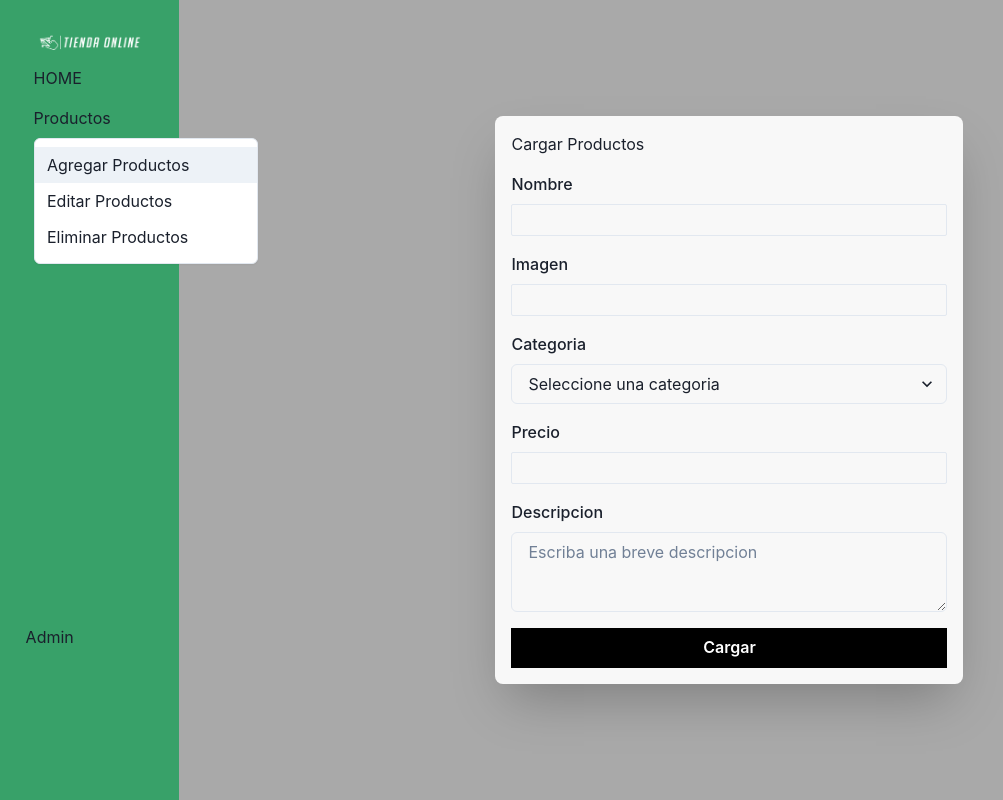
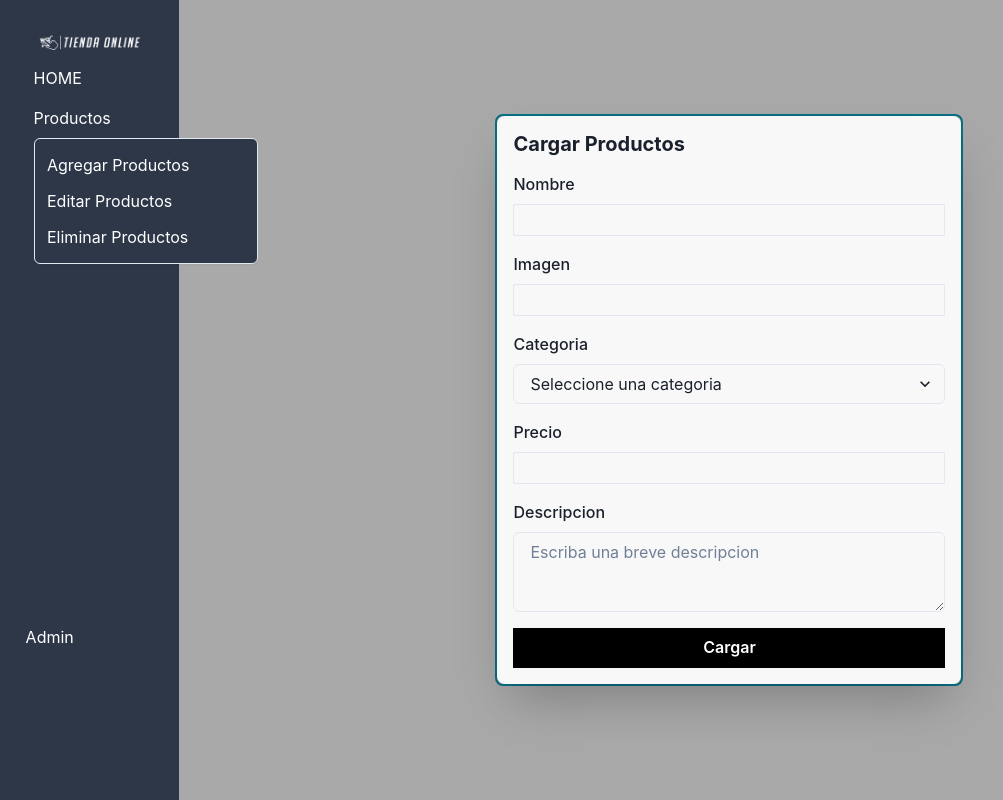
Before and after one commit to BernabeSuarez/Admin-Dashboard-Tienda, a React (Vite) app: page /products in a window 1280 px wide. Both pictures are taken after a click on the button "Productos". Shown: the whole page, without its empty margins (0-1003 px from the left). Built offline with nearby package versions, Linux system fonts and the light colour scheme.

Commit message:
Add colors theme

```diff
--- a/src/App.jsx
+++ b/src/App.jsx
@@ -18,7 +18,7 @@ function App() {
         <BrowserRouter>
           <Flex flexDirection="row">
             <Sidebar />
-            <Flex p={2} bg="darkgray" w="100%">
+            <Flex p={2} bg="darkgrey" w="100%">
               <Routes>
                 <Route path="/" element={<Home />} />
                 <Route path="/products" element={<Products />} />
--- a/src/components/Sidebar.jsx
+++ b/src/components/Sidebar.jsx
@@ -8,15 +8,16 @@ export default function Sidebar() {
     <Flex
       w="200px"
       h="100vh"
-      bg="green.500"
+      bg="pallete.gray.300"
       p="2%"
+      color="white"
       flexDirection="column"
       justifyContent="space-between"
     >
       <Image src="public/img/logoTienda.png" />
       <Box
         p={2}
-        _hover={{ bg: "black", color: "white" }}
+        _hover={{ bg: "pallete.cyan.300", color: "white" }}
         transition="all 0.2s"
         borderRadius={8}
       >
@@ -24,21 +25,33 @@ export default function Sidebar() {
       </Box>
       <Box
         p={2}
-        _hover={{ bg: "black", color: "white" }}
+        _hover={{ bg: "#086F83", color: "white" }}
         transition="all 0.2s"
         borderRadius={8}
       >
         <Menu>
           <MenuButton>Productos</MenuButton>
           <Portal>
-            <MenuList>
-              <MenuItem>
+            <MenuList bg="pallete.gray.300">
+              <MenuItem
+                bg="pallete.gray.300"
+                color="white"
+                _hover={{ bg: "#086F83", color: "white" }}
+              >
                 <Link to="/Products">Agregar Productos</Link>
               </MenuItem>
-              <MenuItem>
+              <MenuItem
+                bg="pallete.gray.300"
+                color="white"
+                _hover={{ bg: "#086F83", color: "white" }}
+              >
                 <Link to="/Products">Editar Productos</Link>
               </MenuItem>
-              <MenuItem>
+              <MenuItem
+                bg="pallete.gray.300"
+                color="white"
+                _hover={{ bg: "#086F83", color: "white" }}
+              >
                 <Link to="/Products">Eliminar Productos</Link>
               </MenuItem>
             </MenuList>
@@ -47,21 +60,33 @@ export default function Sidebar() {
       </Box>
       <Box
         p={2}
-        _hover={{ bg: "black", color: "white" }}
+        _hover={{ bg: "#086F83", color: "white" }}
         transition="all 0.2s"
         borderRadius={8}
       >
         <Menu>
           <MenuButton>Usuarios</MenuButton>
           <Portal>
-            <MenuList>
-              <MenuItem>
+            <MenuList bg="pallete.gray.300">
+              <MenuItem
+                bg="pallete.gray.300"
+                color="white"
+                _hover={{ bg: "#086F83", color: "white" }}
+              >
                 <Link to="/users">Agregar Usuarios</Link>
               </MenuItem>
-              <MenuItem>
+              <MenuItem
+                bg="pallete.gray.300"
+                color="white"
+                _hover={{ bg: "#086F83", color: "white" }}
+              >
                 <Link to="/users">Editar Usuarios</Link>
               </MenuItem>
-              <MenuItem>
+              <MenuItem
+                bg="pallete.gray.300"
+                color="white"
+                _hover={{ bg: "#086F83", color: "white" }}
+              >
                 <Link to="/users">Eliminar Usuarios</Link>
               </MenuItem>
             </MenuList>
@@ -70,21 +95,33 @@ export default function Sidebar() {
       </Box>
       <Box
         p={2}
-        _hover={{ bg: "black", color: "white" }}
+        _hover={{ bg: "#086F83", color: "white" }}
         transition="all 0.2s"
         borderRadius={8}
       >
         <Menu>
           <MenuButton>Ordenes</MenuButton>
           <Portal>
-            <MenuList>
-              <MenuItem>
+            <MenuList bg="pallete.gray.300">
+              <MenuItem
+                bg="pallete.gray.300"
+                color="white"
+                _hover={{ bg: "#086F83", color: "white" }}
+              >
                 <Link to="/orders">Agregar Ordenes</Link>
               </MenuItem>
-              <MenuItem>
+              <MenuItem
+                bg="pallete.gray.300"
+                color="white"
+                _hover={{ bg: "#086F83", color: "white" }}
+              >
                 <Link to="/orders">Editar Ordenes</Link>
               </MenuItem>
-              <MenuItem>
+              <MenuItem
+                bg="pallete.gray.300"
+                color="white"
+                _hover={{ bg: "#086F83", color: "white" }}
+              >
                 <Link to="/orders">Eliminar Ordenes</Link>
               </MenuItem>
             </MenuList>
--- a/src/pages/Products.jsx
+++ b/src/pages/Products.jsx
@@ -7,10 +7,10 @@ import {
   FormControl,
   Input,
   FormLabel,
-  Text,
   Button,
   Textarea,
   Select,
+  Heading,
 } from "@chakra-ui/react";
 
 const url = "http://localhost:8080/product";
@@ -35,7 +35,12 @@ export default function Products() {
 
   return (
     <Flex w="full" alignItems="center" justifyContent="center">
-      <Box minW={{ base: "90%", md: "468px" }}>
+      <Box
+        minW={{ base: "90%", md: "468px" }}
+        border="2px"
+        borderColor="pallete.cyan.300"
+        borderRadius={8}
+      >
         <form
           onSubmit={(e) => {
             addProduct(e);
@@ -48,7 +53,9 @@ export default function Products() {
             boxShadow="2xl"
             borderRadius={8}
           >
-            <Text>Cargar Productos</Text>
+            <Heading as="h2" size="md">
+              Cargar Productos
+            </Heading>
             <FormControl>
               <FormLabel>Nombre</FormLabel>
               <Input
@@ -95,10 +102,10 @@ export default function Products() {
               borderRadius={0}
               type="submit"
               variant="solid"
-              bg="black"
-              color="white"
+              bg="pallete.black"
+              color="pallete.white"
               width="full"
-              _hover={{ bg: "gray.600" }}
+              _hover={{ bg: "pallete.cyan.300", color: "pallete.black" }}
             >
               Cargar
             </Button>
--- a/src/utils/theme.js
+++ b/src/utils/theme.js
@@ -1,4 +1,5 @@
 import { extendTheme } from '@chakra-ui/react'
+
 
 
 const config = {
@@ -6,5 +7,22 @@ const config = {
     useSystemColorMode: true,
 }
 
+const colors = {
+    pallete: {
+        black: "#000",
+        white: "#fff",
+        gray: {
+            100: "#A0AEC0",
+            200: '#718096',
+            300: "#2D3748"
+        },
+        cyan: {
+            100: "#0BC5EA",
+            200: "#00A3C4",
+            300: "#086F83"
+        }
+    }
+}
 
-export const theme = extendTheme({ config })
+
+export const theme = extendTheme({ config, colors, })
```
